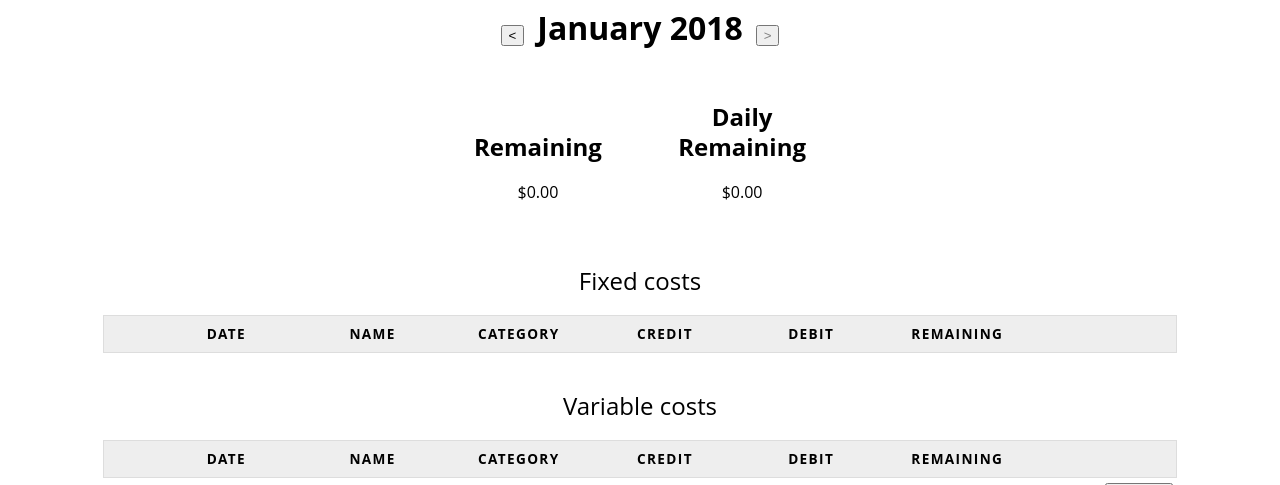
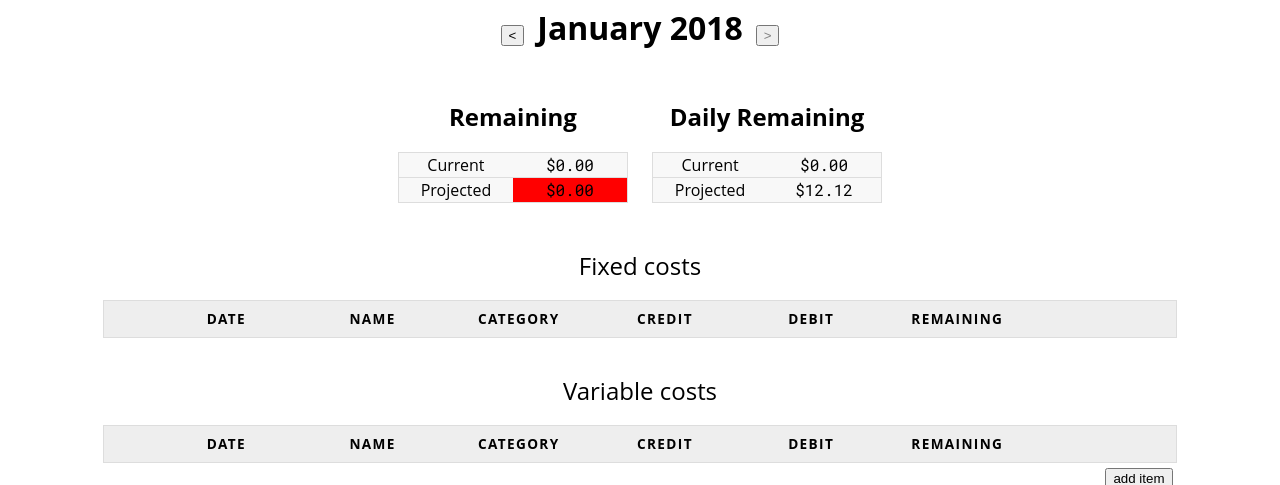
Before and after one commit to pweids/pmoney, a Django app: page / in a window 1280 px wide. Shown: the top 485 px of the page. Run offline with Django 3.2, Linux system fonts and the light colour scheme; a user stored in the database is signed in; tables that the repository leaves empty hold one stand-in row (values such as "Sample post"); lists and menus that the app fills with data are empty.

Commit message:
adding some analytics. Fixing surplus calculations

```diff
--- a/budget/monthly_budget.py
+++ b/budget/monthly_budget.py
@@ -29,18 +29,20 @@ class MonthlyBudget():
 
     @property
     def daily_remaining(self):
-        days_left = days_in_month() - days_passed_in_month()
-        if days_left == 0:
+        try:
+            return decimal_divide(self.remaining, days_left_in_month(month = self.month, year=self.year))
+        except ZeroDivisionError:
             return self.remaining
-        else:
-            return decimal_divide(self.remaining, days_left)
+
+    @property
+    def original_daily_budget(self):
+        return decimal_divide(self.fixed_costs.calculate_surplus(), days_in_month(month = self.month, year=self.year))
 
     def calculate_spent_amount(self):
         return -self.variable_costs.calculate_surplus()
 
     def calculate_spent_per_day(self):
-        return decimal_divide(self.calculate_spent_amount(), days_passed_in_month())
-
+        return decimal_divide(self.calculate_spent_amount(), days_passed_in_month(month = self.month, year=self.year))
 
     def calculate_amount_by_category(self):
         varcat = self.variable_costs.calculate_amount_by_category()
@@ -49,11 +51,21 @@ class MonthlyBudget():
         return varcat
 
     def project_surplus(self):
-        return self.calculate_spent_per_day() * days_in_month()
-
+        return self.fixed_costs.calculate_surplus() - self.calculate_spent_per_day() * days_in_month(month = self.month, year=self.year)
 
     def calculate_target_monthly_expenditure(self):
         return self.fixed_costs.calculate_surplus()
+
+    def remaining_pct(self):
+        try:
+            pct = self.remaining / self.total_credits()
+        except ZeroDivisionError:
+            pct = 0
+        return int(pct*100)
+
+    def total_credits(self):
+        return sum(li.credit_amount for li in chain(self.fixed_costs, self.variable_costs))
+
 
     def _add_remaining_column(self):
         rem = 0
--- a/budget/static/budget/style.css
+++ b/budget/static/budget/style.css
@@ -16,7 +16,7 @@ body {
 }
 
 .stats_box {
-    width: 200px;
+    width: 250px;
     display: inline-block;
     padding: 10px;
 }
@@ -32,6 +32,10 @@ button {
 #id_line_items {
   width: 85%;
   margin: auto;
+}
+
+.currency {
+  font-family: 'Roboto Mono', monospace;
 }
 
 table {
@@ -55,7 +59,6 @@ table tr {
   }
 
 table td {
-    padding: .425em;
     text-align: center;
   }
 
--- a/budget/templates/budget.html
+++ b/budget/templates/budget.html
@@ -1,11 +1,12 @@
-{% load humanize %} {% load static %}
+{% load static %}{% load humanize %}
 <html>
 <title>pmoney</title>
 
 <head>
-    <link rel="stylesheet" type="text/css" href="{% static 'budget/style.css' %}" />
     <script src="{% static 'budget/script.js' %}">
     </script>
+    {% include "head_scripts.html" %}
+    <title>[p$]</title>
 </head>
 
 <body>
@@ -18,14 +19,30 @@
     </div>
 
     <div id="id_stats_section">
+
         <div class="stats_box">
             <h2>Remaining</h2>
-            <p style="text-align:center" id="id_remaining">${{ budget.remaining|floatformat:2|intcomma }}</p>
+            <table>
+                    <tr><td>Current</td><td><p style="text-align:center; background-image:-moz-linear-gradient(0, green 0%, green {{budget.remaining_pct}}%, white {{budget.remaining_pct|add:"25"}}%, white 100%)" id="id_remaining" class="currency">${{ budget.remaining|floatformat:2|intcomma }}</p></td></tr>
+                    <tr><td>Projected</td><td class="currency"
+                        {% if budget.project_surplus > 0 %}
+                            style="background-color:green;"
+                        {% else %}
+                            style="background-color:red;"
+                        {% endif %}
+                    >${{budget.project_surplus}}</td></tr>
+            </table>
+
         </div>
+
         <div class="stats_box">
             <h2>Daily Remaining</h2>
-            <p style="text-align:center" id="id_daily_remaining">${{ budget.daily_remaining|floatformat:2|intcomma }}</p>
+            <table>
+                <tr><td>Current</td><td><p style="text-align:center" id="id_daily_remaining" class="currency">${{ budget.daily_remaining|floatformat:2|intcomma }}</p></td></tr>
+                <tr><td>Projected</td><td class="currency">$12.12</td></tr>
+            </table>
         </div>
+
     </div>
 
     <div id="id_line_items">
--- a/budget/templates/cost-section.html
+++ b/budget/templates/cost-section.html
@@ -18,9 +18,9 @@
         <td data-lable="Date">{{ li.date|date:'D, N d' }}</td>
         <td data-label="Name">{{ li.name }}</td>
         <td data-label="Category">{{ li.category }}</td>
-        <td data-label="Credit">${{ li.credit_amount|floatformat:2|intcomma }}</td>
-        <td data-label="Debit">${{ li.debit_amount|floatformat:2|intcomma }}</td>
-        <td data-label="Remaining">${{ li.remaining|floatformat:2|intcomma }}</td>
+        <td data-label="Credit" class="currency">${{ li.credit_amount|floatformat:2|intcomma }}</td>
+        <td data-label="Debit" class="currency">${{ li.debit_amount|floatformat:2|intcomma }}</td>
+        <td data-label="Remaining" class="currency">${{ li.remaining|floatformat:2|intcomma }}</td>
         <td data-label="">
             <button onclick="location.href='{% url 'edit_item' li.id %}'">edit</button>
             <form method="post" style="display:inline-block;" action="{% url 'delete_item' %}">{% csrf_token %}
--- /dev/null
+++ b/budget/templates/head_scripts.html
@@ -0,0 +1,3 @@
+{% load static %}
+<link href="https://fonts.googleapis.com/css?family=Roboto+Mono" rel="stylesheet">
+<link rel="stylesheet" type="text/css" href="{% static 'budget/style.css' %}" />
--- a/budget/utils.py
+++ b/budget/utils.py
@@ -39,6 +39,10 @@ def days_in_month(month=current_month(), year=current_year()):
     return monthrange(year, month)[1]
 
 
+def days_left_in_month(month=current_month(), year=current_year()):
+    return max(days_in_month(month, year) - days_passed_in_month(month, year), 0)
+
+
 def quantize_decimal(d):
     cents = Decimal('.01')
     with localcontext() as ctx:
--- a/budget/views.py
+++ b/budget/views.py
@@ -59,9 +59,9 @@ def add_item(request, month=None, year=None):
     if month and year:
         datestr = f'{month}/{year}/'
         today = date.today()
-        context['line_item'] = {
+        context = {
            'date': datetime.strptime(f"{today.day}/{datestr}", '%d/%m/%Y/').date()
-        }
+        } # so that the date value will be prefilled to today
 
     if (request.method == 'POST'):
         li = _add_item(request.POST)
@@ -72,7 +72,7 @@ def add_item(request, month=None, year=None):
 @require_POST
 def delete_item(request):
     if not _authenticated(request):
-        return home_page(request)
+        return HttpResponseRedirect('/')
 
     if (request.method == 'POST' and 'id' in request.POST):
         remove_line_item_by_id(int(request.POST['id']))
```
Also changed, not shown: budget/templates/items.html (+16 -8 lines), budget/tests.py (+19 -4 lines).
